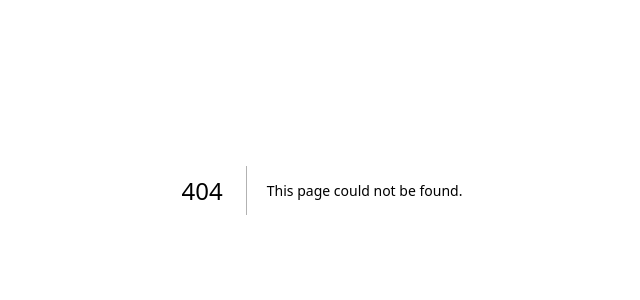
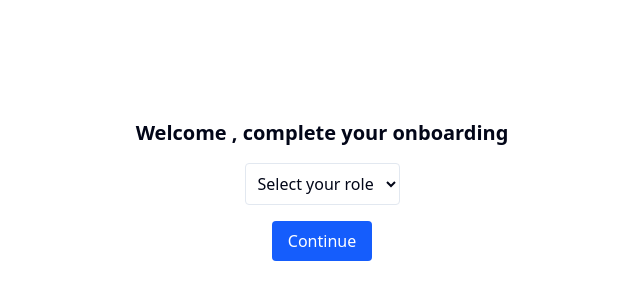
Before and after one commit to Faheem-Musthafa/Uniminder-1, a Next.js app: page /onboarding in a window 1280 px wide. Before the commit this address had no page. Shown: the part 210-510 px from the top of the page, without its empty margins (318-958 px from the left). Built offline with nearby package versions, Linux system fonts and the light colour scheme; no server answers.

Commit message:
Added onborading system

```diff
--- /dev/null
+++ b/src/app/api/onboarding/route.ts
@@ -0,0 +1,26 @@
+import { auth } from "@clerk/nextjs/server";
+import { createClient } from "@supabase/supabase-js";
+import { NextResponse } from "next/server";
+
+const supabase = createClient(
+  process.env.NEXT_PUBLIC_SUPABASE_URL!,
+  process.env.SUPABASE_SERVICE_ROLE_KEY!
+);
+
+export async function POST(req: Request) {
+  const { userId } = auth();
+  if (!userId)
+    return NextResponse.json({ error: "Unauthorized" }, { status: 401 });
+
+  const { role } = await req.json();
+
+  const { error } = await supabase
+    .from("profiles")
+    .update({ role, onboarded: true })
+    .eq("user_id", userId);
+
+  if (error)
+    return NextResponse.json({ error: error.message }, { status: 500 });
+
+  return NextResponse.json({ success: true });
+}
--- a/src/app/dashboard/page.tsx
+++ b/src/app/dashboard/page.tsx
@@ -1,15 +1,25 @@
-// src/app/dashboard/page.tsx
-import { SignOutButton } from "@clerk/nextjs";
 import { auth } from "@clerk/nextjs/server";
+import { createClient } from "@supabase/supabase-js";
+import { redirect } from "next/navigation";
+
+const supabase = createClient(
+  process.env.NEXT_PUBLIC_SUPABASE_URL!,
+  process.env.SUPABASE_SERVICE_ROLE_KEY!
+);
 
 export default async function Dashboard() {
-  const { userId, redirectToSignIn } = await auth();
-  if (!userId) return redirectToSignIn();
+  const { userId } = auth();
+  if (!userId) redirect("/sign-in");
 
-  return (
-    <div>
-      Welcome to your Dashboard, user ID: {userId}
-      <SignOutButton />
-    </div>
-  );
+  const { data: profile } = await supabase
+    .from("profiles")
+    .select("*")
+    .eq("user_id", userId)
+    .single();
+
+  if (!profile?.onboarded) {
+    redirect("/onboarding");
+  }
+
+  return <div>🎉 Welcome to your Dashboard, {profile.name}</div>;
 }
--- /dev/null
+++ b/src/app/onboarding/page.tsx
@@ -0,0 +1,45 @@
+"use client";
+
+import { useState } from "react";
+import { useUser } from "@clerk/nextjs";
+
+export default function Onboarding() {
+  const { user } = useUser();
+  const [role, setRole] = useState("");
+  const [loading, setLoading] = useState(false);
+
+  async function handleSubmit() {
+    setLoading(true);
+    await fetch("/api/onboarding", {
+      method: "POST",
+      headers: { "Content-Type": "application/json" },
+      body: JSON.stringify({ role }),
+    });
+    window.location.href = "/dashboard";
+  }
+
+  return (
+    <div className="flex flex-col items-center justify-center h-screen">
+      <h1 className="text-xl font-bold mb-4">
+        Welcome {user?.firstName}, complete your onboarding
+      </h1>
+      <select
+        value={role}
+        onChange={(e) => setRole(e.target.value)}
+        className="border p-2 rounded mb-4"
+      >
+        <option value="">Select your role</option>
+        <option value="student">Student</option>
+        <option value="alumni">Alumni</option>
+        <option value="aspirant">Aspirant</option>
+      </select>
+      <button
+        onClick={handleSubmit}
+        disabled={!role || loading}
+        className="bg-blue-600 text-white px-4 py-2 rounded"
+      >
+        {loading ? "Saving..." : "Continue"}
+      </button>
+    </div>
+  );
+}
--- a/src/middleware.ts
+++ b/src/middleware.ts
@@ -1,13 +1,14 @@
-// src/middleware.ts
-import { clerkMiddleware } from "@clerk/nextjs/server";
+import { clerkMiddleware, createRouteMatcher } from "@clerk/nextjs/server";
 
-export default clerkMiddleware();
+const isProtectedRoute = createRouteMatcher([
+  "/dashboard(.*)",
+  "/onboarding(.*)",
+]);
 
-// 👇 Configure which routes require auth
+export default clerkMiddleware((auth, req) => {
+  if (isProtectedRoute(req)) auth().protect();
+});
+
 export const config = {
-  matcher: [
-    // protect all routes under /dashboard and /chat
-    "/dashboard(.*)",
-    "/chat(.*)",
-  ],
+  matcher: ["/((?!.*\\..*|_next).*)", "/", "/(api|trpc)(.*)"],
 };
```
